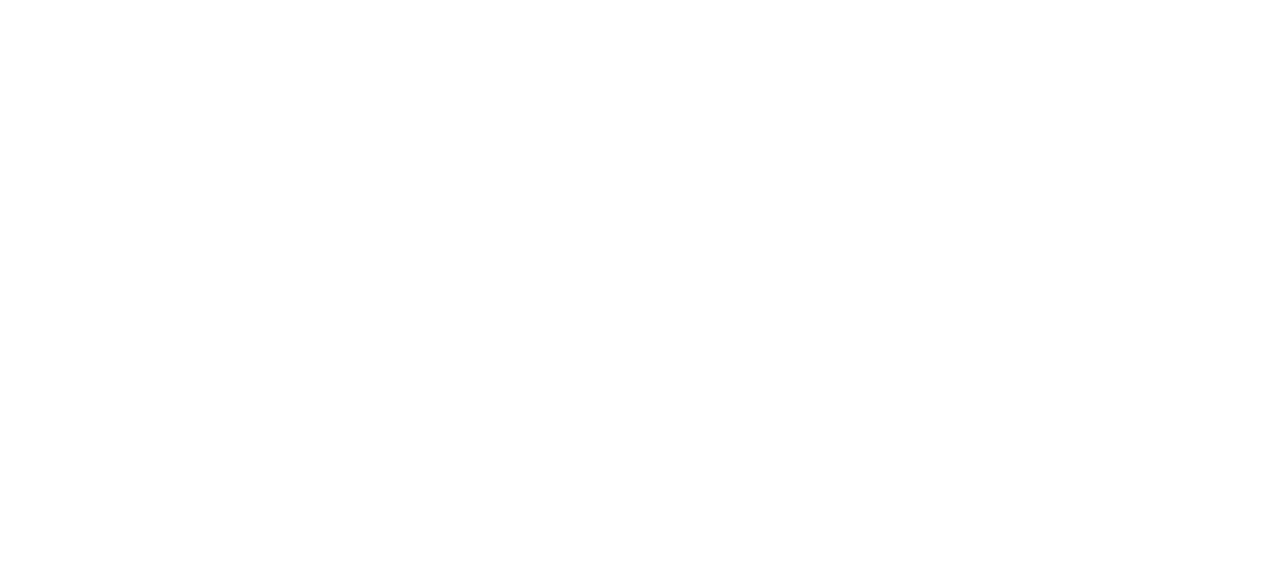
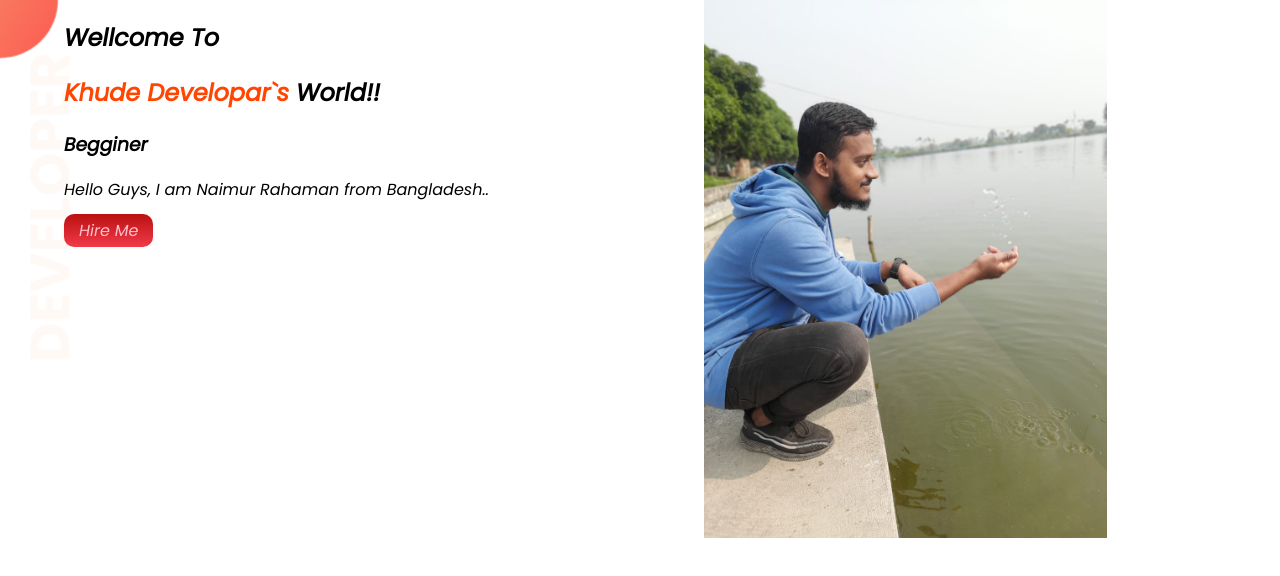
Before and after one commit to naimurbd/developer-portfolio, a plain HTML site: page index.html in a window 1280 px wide. Drawn offline with Linux system fonts and the light colour scheme.

Commit message:
top banner added

```diff
--- a/index.html
+++ b/index.html
@@ -1,13 +1,33 @@
 <!DOCTYPE html>
 <html lang="en">
+
 <head>
     <meta charset="UTF-8">
     <meta http-equiv="X-UA-Compatible" content="IE=edge">
     <meta name="viewport" content="width=device-width, initial-scale=1.0">
     <title>Naiem Portfolio</title>
+    <link rel="preconnect" href="https://fonts.googleapis.com">
+    <link rel="preconnect" href="https://fonts.gstatic.com" crossorigin>
+    <link href="https://fonts.googleapis.com/css2?family=Poppins:ital@1&display=swap" rel="stylesheet">
     <link rel="stylesheet" href="style.css">
+
 </head>
+
 <body>
+    <section class="top-banner">
+        <div class="width">
+            <h1>Wellcome To</h1>
+            <h1><span class="color"> Khude Developar`s</span> World!!</h1>
+            <h3> Begginer</h3>
+            <p> Hello Guys, I am Naimur Rahaman from Bangladesh..</p>
+            <a class="Link-button" target="blank" href="https://web.programming-hero.com/">Hire Me</a>
+        </div>
+        <div class="width">
+            <img src="images/IMG-20211226-WA0020.jpg" alt="">
+        </div>
+    </section>
+
 
 </body>
+
 </html>
--- a/style.css
+++ b/style.css
@@ -0,0 +1,32 @@
+body{
+    font-family: 'Poppins', sans-serif;
+    margin:0px;
+}
+.color{
+    color:orangered;
+}
+section{
+    display:flex;
+
+}
+.width{
+    width: 50%;
+    padding-left: 5%;
+}
+.top-banner{
+    background-image: url(images/top-banner.png);
+    background-repeat:no-repeat ;
+}
+
+.width img{
+    width:70%
+}
+.Link-button{
+    text-decoration:none;
+    background-image:linear-gradient(rgb(187, 16, 16),rgba(238, 23, 41, 0.849)) ;
+    width: 50px;
+    padding:5px 15px;
+    border-radius:10px ;
+    color:pink;
+    font-weight: 500;
+}
```
Also changed, not shown: images/IMG-20211226-WA0020.jpg (added), images/dream-bg.png (added), images/exp-bg.png (added), images/jhankar.png (added), images/jhankar2.png (added), images/my-bg.png (added), images/my-bg2.png (added), images/top-banner.png (added), 7 other files.
